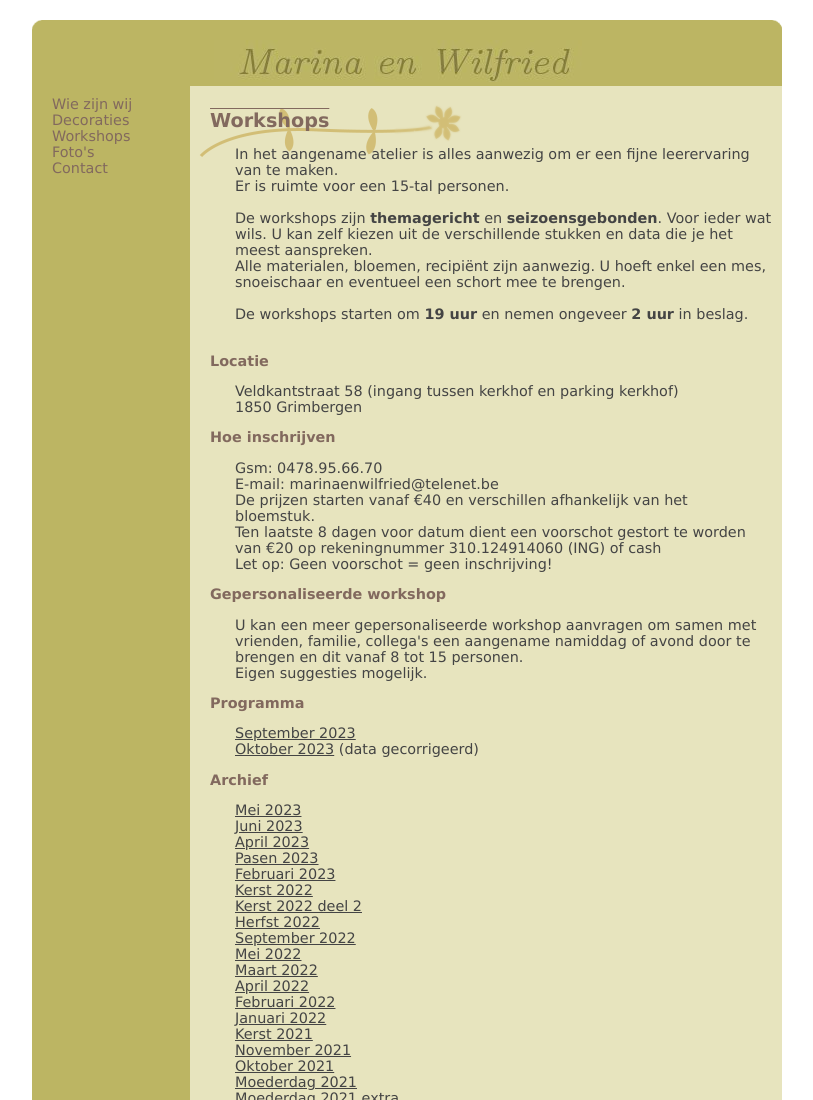
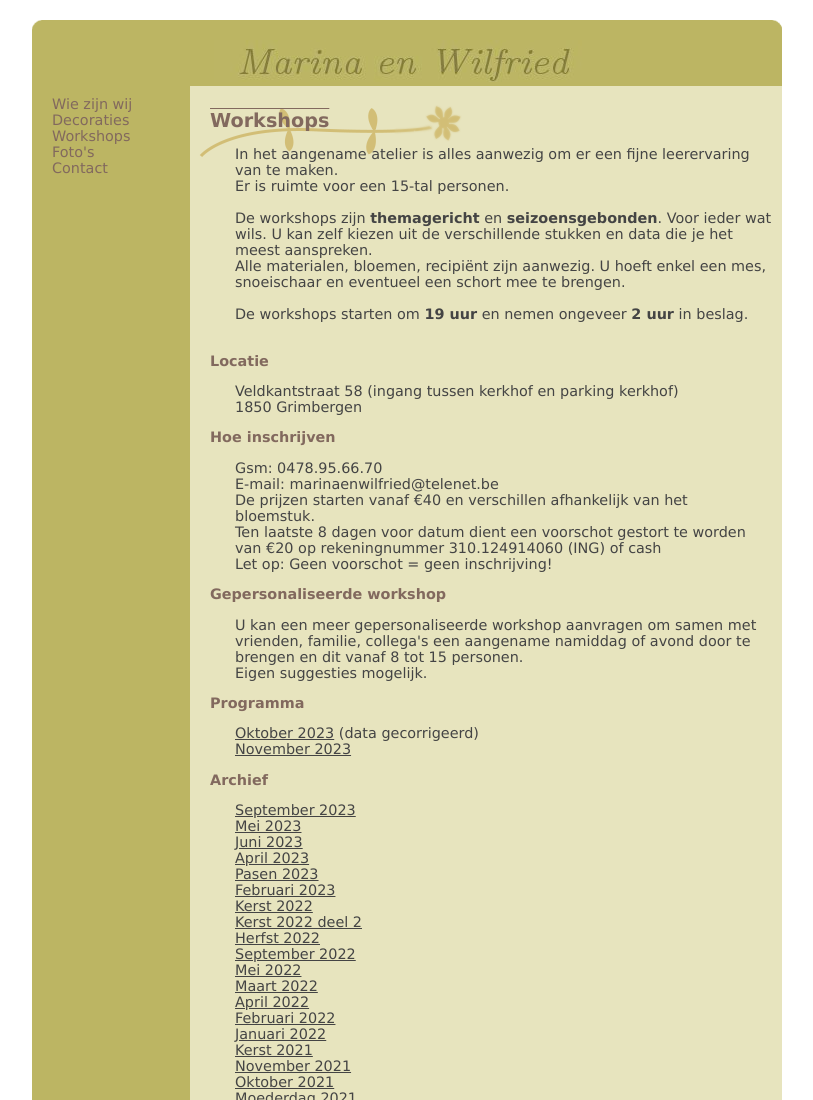
Before and after one commit to arnowi/arnowi.github.io, a plain HTML site: page Marina/workshops.html in a window 1280 px wide. Shown: the top 1100 px of the page, without its empty margins (233-1046 px from the left). Drawn offline with Linux system fonts and the light colour scheme.

Commit message:
workshop Novermber 2023

```diff
--- a/Marina/workshops.html
+++ b/Marina/workshops.html
@@ -88,11 +88,12 @@ function fix_menu() {
 		<p>
     </p>
     <p>
-        <a href="workshops/Workshops met Marina september 23.pdf">September 2023</a><br />
         <a href="workshops/workshop met marina oktober 2023-1.pdf">Oktober 2023</a> (data gecorrigeerd)<br />
+        <a href="workshops/workshops met Marina november 2023.pdf">November 2023</a><br />
 	</p>
 		<h2>Archief</h3>
 		<p>
+            <a href="workshops/Workshops met Marina september 23.pdf">September 2023</a><br />
             <a href="workshops/Workshops met Marina Mei 2023.pdf">Mei 2023</a><br />
             <a href="workshops/Workshops met Marina juni 2023.pdf">Juni 2023</a><br />
             <a href="workshops/Workshops met Marina April 2023.pdf">April 2023</a><br />
```
Also changed, not shown: 1 other file.
